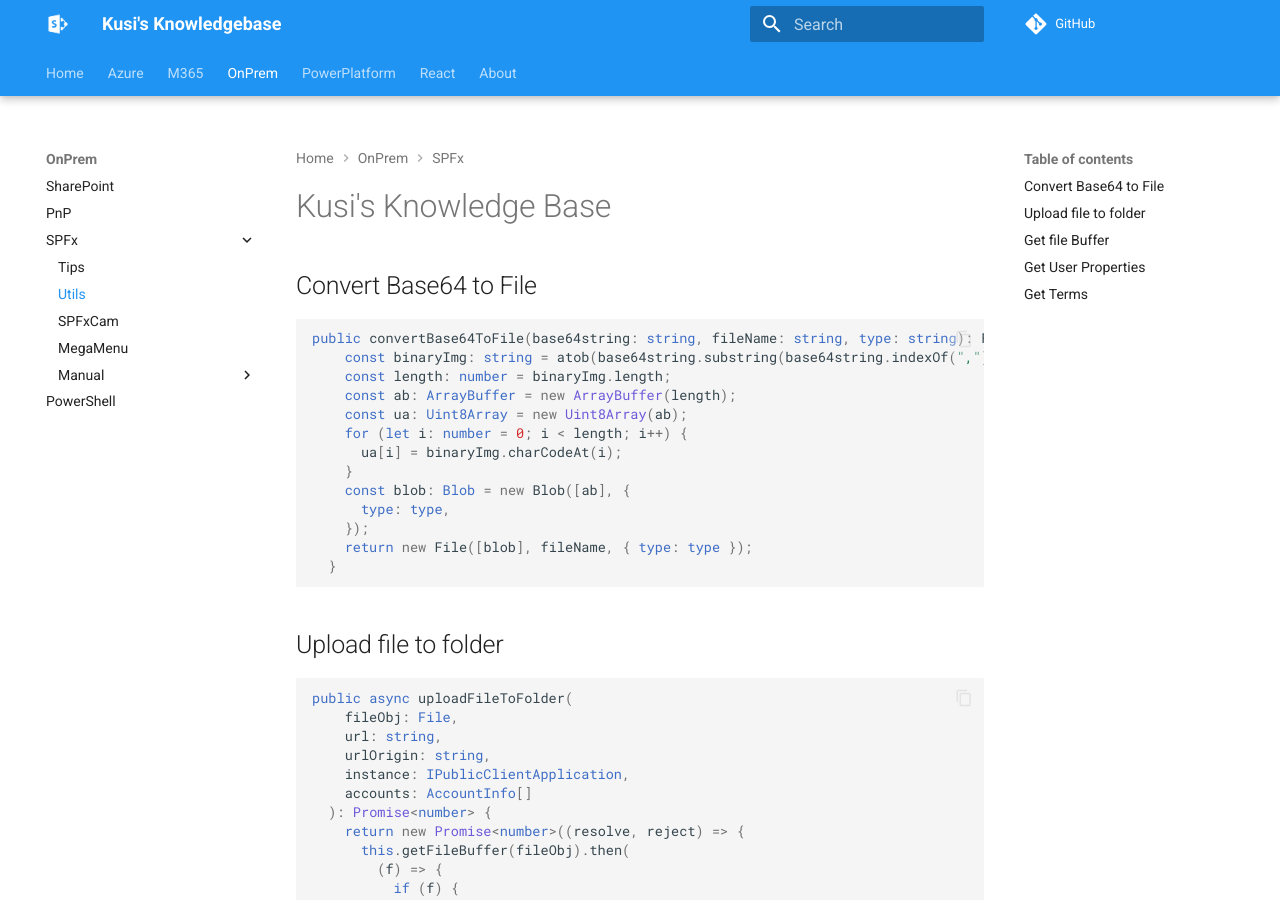
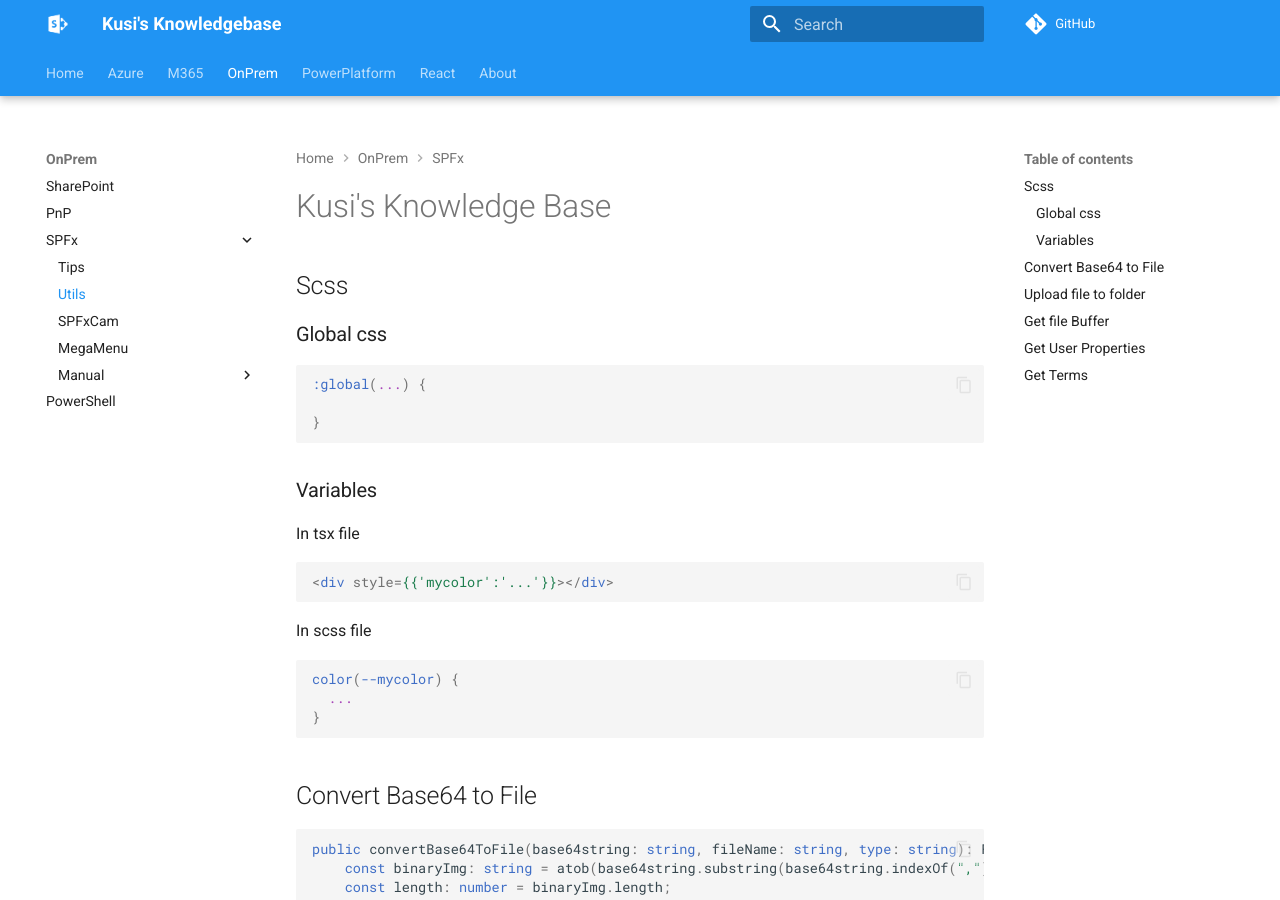
Before and after one commit to Kusi1975/spkb, an MkDocs documentation site: the page built from docs/onPrem/SPFx/utils.md, in a window 1280 px wide and 900 px high. Built offline with MkDocs 1.6.1 and Material for MkDocs 9.7.7, drawn with Linux system fonts in a browser that asks for light colours; comment, search, counter and statistics services are not loaded.

Commit message:
add scss

````diff
--- a/docs/onPrem/SPFx/utils.md
+++ b/docs/onPrem/SPFx/utils.md
@@ -1,4 +1,30 @@
 # Kusi's Knowledge Base
+
+## Scss
+
+### Global css
+```scss
+:global(...) {
+
+}
+```
+
+### Variables
+
+In tsx file
+
+```html
+<div style={{'mycolor':'...'}}></div>
+```
+
+In scss file
+
+```scss
+color(--mycolor) {
+  ...
+}
+```
+
 
 ## Convert Base64 to File
 
````
